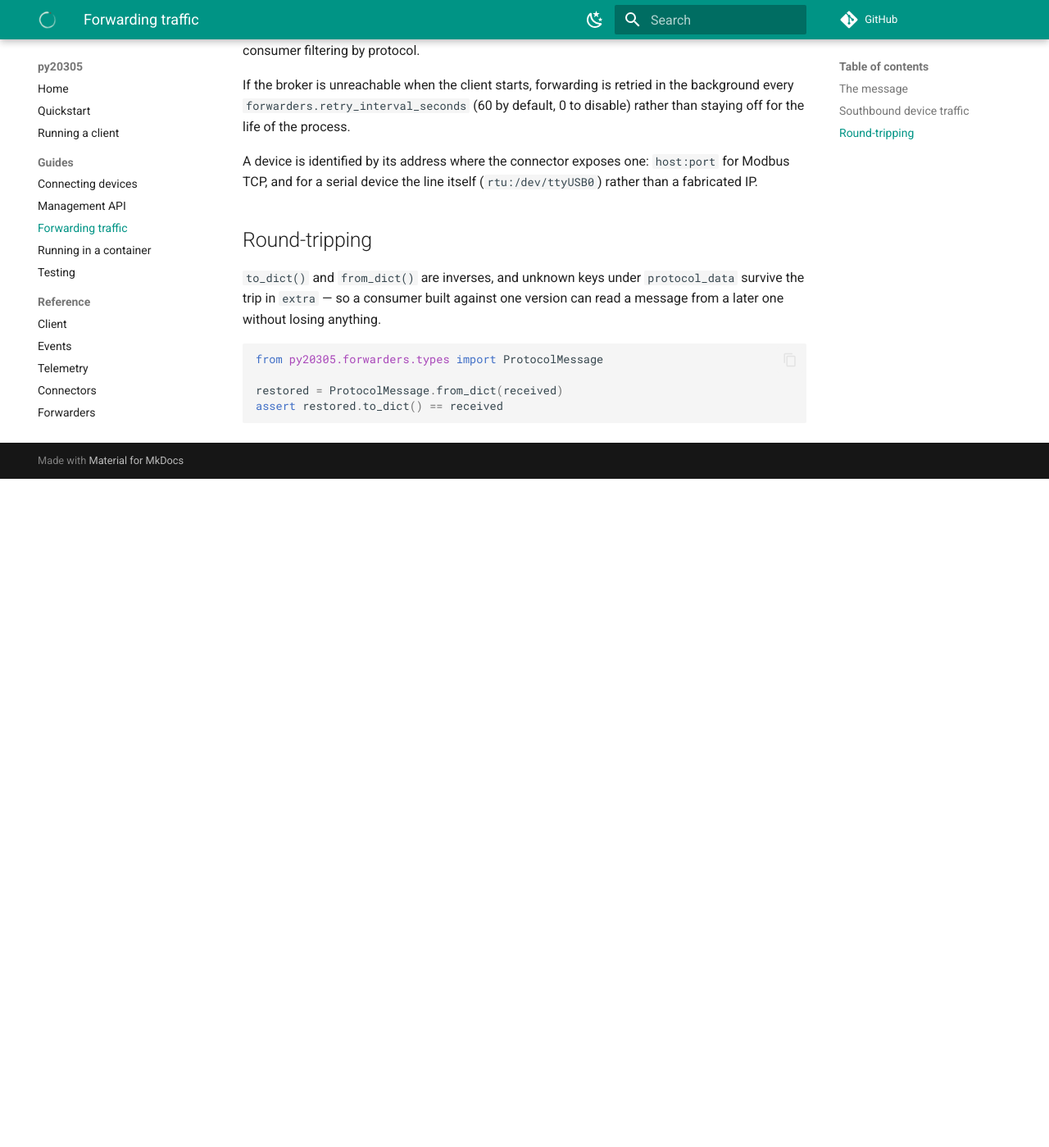
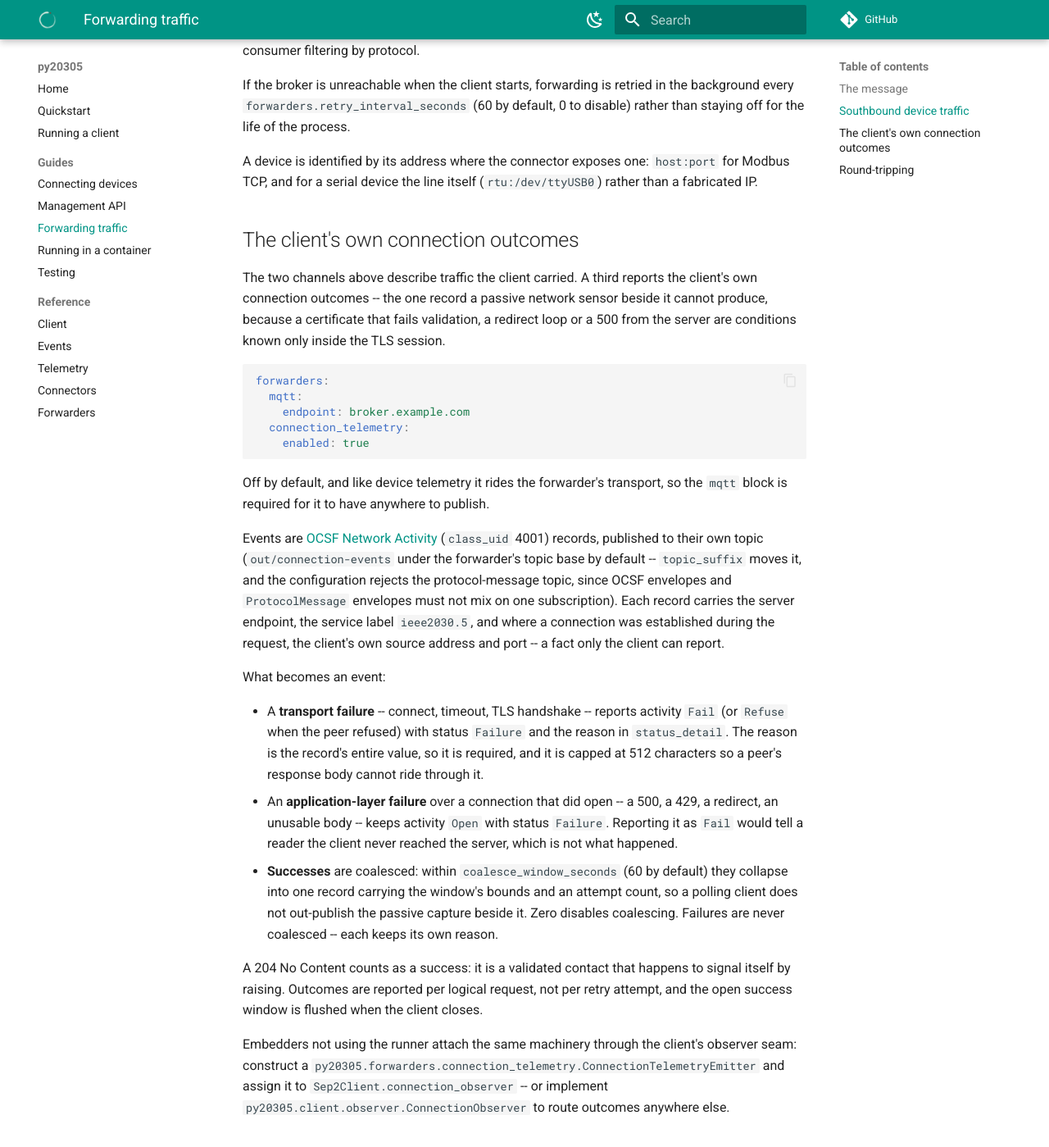
Before and after one commit to DERSecurity/py20305, an MkDocs documentation site: the page built from docs/forwarding.md, in a window 1280 px wide and 1400 px high, scrolled down 2124 px. Shown: the whole window at 82% size. Built offline with MkDocs 1.6.1 and Material for MkDocs 9.7.7, drawn with Linux system fonts in a browser that asks for light colours; comment, search, counter and statistics services are not loaded; before the commit the page ends 2708 px from its top, so only the background shows below that.

Commit message:
docs: document the connection-telemetry channel
forwarding.md gains the third-channel section -- what becomes an event, the
coalescing rules, the topic hygiene, and the embedder seam -- and its
device-telemetry section now names the corrected 'generic' catch-all. The
example configuration shows the new block, and the changelog carries the
unreleased entry.

````diff
--- a/docs/forwarding.md
+++ b/docs/forwarding.md
@@ -96,7 +96,7 @@ forwarders:
 ```
 
 The `protocol` field carries what the connector speaks, not an assumption:
-`modbus` for a SunSpec device, and `other` for a connector that reaches no
+`modbus` for a SunSpec device, and `generic` for a connector that reaches no
 wire, such as the hardware-free demo. Recording those as Modbus would put a
 false claim on the channel and mislead a consumer filtering by protocol.
 
@@ -107,6 +107,63 @@ disable) rather than staying off for the life of the process.
 A device is identified by its address where the connector exposes one:
 `host:port` for Modbus TCP, and for a serial device the line itself
 (`rtu:/dev/ttyUSB0`) rather than a fabricated IP.
+
+## The client's own connection outcomes
+
+The two channels above describe traffic the client carried. A third reports
+the client's own connection outcomes -- the one record a passive network
+sensor beside it cannot produce, because a certificate that fails validation,
+a redirect loop or a 500 from the server are conditions known only inside the
+TLS session.
+
+```yaml
+forwarders:
+  mqtt:
+    endpoint: broker.example.com
+  connection_telemetry:
+    enabled: true
+```
+
+Off by default, and like device telemetry it rides the forwarder's transport,
+so the `mqtt` block is required for it to have anywhere to publish.
+
+Events are [OCSF Network Activity](https://schema.ocsf.io/) (`class_uid`
+4001) records, published to their own topic (`out/connection-events` under
+the forwarder's topic base by default -- `topic_suffix` moves it, and the
+configuration rejects the protocol-message topic, since OCSF envelopes and
+`ProtocolMessage` envelopes must not mix on one subscription). Each record
+carries the server endpoint, the service label `ieee2030.5`, and where a
+connection was established during the request, the client's own source
+address and port -- a fact only the client can report.
+
+What becomes an event:
+
+- A **transport failure** -- connect, timeout, TLS handshake -- reports
+  activity `Fail` (or `Refuse` when the peer refused) with status `Failure`
+  and the reason in `status_detail`. The reason is the record's entire value,
+  so it is required, and it is capped at 512 characters so a peer's response
+  body cannot ride through it.
+- An **application-layer failure** over a connection that did open -- a 500,
+  a 429, a redirect, an unusable body -- keeps activity `Open` with status
+  `Failure`. Reporting it as `Fail` would tell a reader the client never
+  reached the server, which is not what happened.
+- **Successes** are coalesced: within `coalesce_window_seconds` (60 by
+  default) they collapse into one record carrying the window's bounds and an
+  attempt count, so a polling client does not out-publish the passive capture
+  beside it. Zero disables coalescing. Failures are never coalesced -- each
+  keeps its own reason.
+
+A 204 No Content counts as a success: it is a validated contact that happens
+to signal itself by raising. Outcomes are reported per logical request, not
+per retry attempt, and the open success window is flushed when the client
+closes.
+
+Embedders not using the runner attach the same machinery through the
+client's observer seam: construct a
+`py20305.forwarders.connection_telemetry.ConnectionTelemetryEmitter` and
+assign it to `Sep2Client.connection_observer` -- or implement
+`py20305.client.observer.ConnectionObserver` to route outcomes anywhere
+else.
 
 ## Round-tripping
 
````
Also changed, not shown: CHANGELOG.md (+27 -0 lines), docs/reference/forwarders.md (+6 -0 lines), 1 other file.
